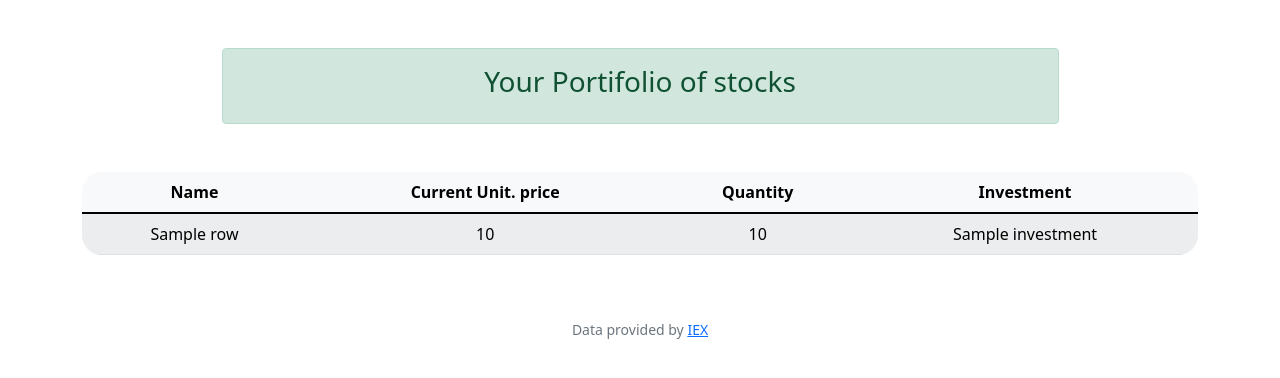
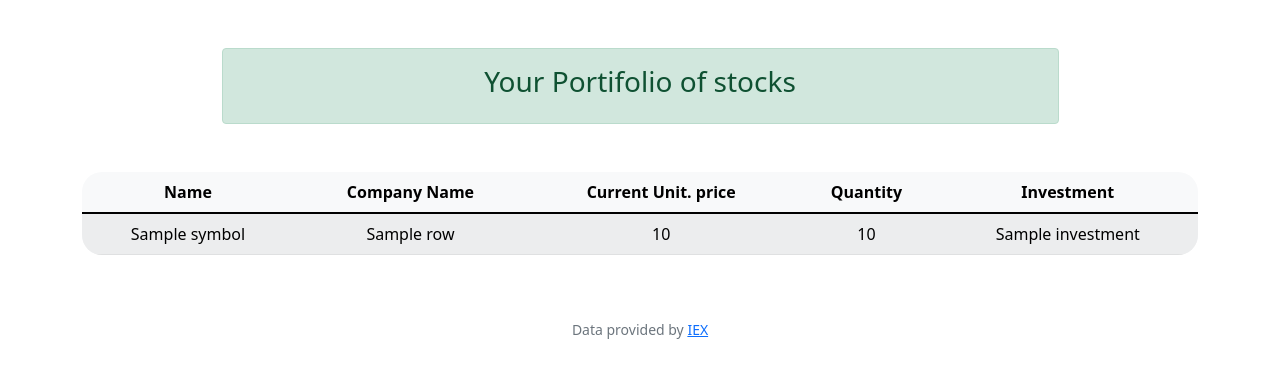
Before and after one commit to j0aoarthur/My-CS50x, a Flask app: template WEEK 9/Problem Set/finance/templates/index.html in a window 1280 px wide. Shown: the part 76-454 px from the top of the page. Run offline with Flask 3, Linux system fonts and the light colour scheme; the template is opened without the code that fills it: most values are stand-ins (such as "Sample title", 1, 10 or a date in 2020); some libraries are stand-ins or nearby versions.

Commit message:
Show Portifolio created and complete

```diff
--- a/WEEK 9/Problem Set/finance/app.py
+++ b/WEEK 9/Problem Set/finance/app.py
@@ -49,8 +49,6 @@ def index():
     """Show portfolio of stocks"""
 
     client_stocks = db.execute("SELECT symbol,sum(quantity) AS quantity,companyName, sum(totalPrice) AS total FROM logs WHERE id = ? AND action = 'purchase' GROUP BY symbol", session["user_id"])
-    client_stocks = 1
-    print(client_stocks)
 
     for row in client_stocks:
         stock = get_stock(row["symbol"])
@@ -70,7 +68,7 @@ def buy():
         stock = request.form.get("stock_ticker", None)
         if stock == None:
             return render_template("quote.html")
-        purchase_stock = get_stock(stock)
+        purchase_stock = get_stock(stock) # gets name,symbol, price
         purchase_stock['quantity'] = request.form.get("stock_quantity", None)
 
         # Check if stock exists
@@ -93,12 +91,10 @@ def buy():
         db.execute("UPDATE users SET cash = ? WHERE id = ?", cash_user, session['user_id'])
 
         # Log stock's infos into a log table
-        # db.execute("INSERT INTO logs (id, companyName, symbol, transactionPrice, quantity, action) VALUES (?,?,?,?,?,?)",
-        #            session["user_id"], purchase_stock['name'],
-        #             purchase_stock['symbol'], purchase_stock['price'],
-        #             purchase_stock['quantity'], 'purchase')
-
-        db.execute("INSERT INTO logs (id, companyName, symbol, transactionPrice, action, quantity) VALUES (1, 'Netflix', 'NFLX', 360, 'purchase', -1")
+        db.execute("INSERT INTO logs (id, companyName, symbol, transactionPrice, quantity, action) VALUES (?,?,?,?,?,?)",
+                   session["user_id"], purchase_stock['name'],
+                    purchase_stock['symbol'], purchase_stock['price'],
+                    purchase_stock['quantity'], 'purchase')
 
         # Update prices to fit us dollar format
         purchase_stock['price'] = usd(purchase_stock['price'])
--- a/WEEK 9/Problem Set/finance/helpers.py
+++ b/WEEK 9/Problem Set/finance/helpers.py
@@ -92,5 +92,8 @@ def get_stock(ticker_symbol):
     ticker_info['price'] = stock_info.get("currentPrice", None)
     ticker_info['symbol'] = stock_info.get("symbol", None)
 
+    if None in [ticker_info['price'], ticker_info['symbol'], ticker_info['name']]:
+        return None
+
 
     return ticker_info
--- a/WEEK 9/Problem Set/finance/templates/index.html
+++ b/WEEK 9/Problem Set/finance/templates/index.html
@@ -16,6 +16,7 @@
                 <thead>
                     <tr>
                         <th>Name</th>
+                        <th>Company Name</th>
                         <th>Current Unit. price</th>
                         <th>Quantity</th>
                         <th>Investment</th>
@@ -24,7 +25,8 @@
                 <tbody>
                     {% for row in stocks %}
                     <tr>
-                        <td> {{ row['name'] }} </td>
+                        <td> {{ row['symbol'] }} </td>
+                        <td> {{ row['companyName']}}</td>
                         <td> {{ row['currentPrice'] }} </td>
                         <td> {{ row['quantity'] }} </td>
                         {% if row['investment'] > 0 %}
@@ -47,7 +49,7 @@
             </table>
 
         {% else %}
-            <div>
+            <div class="my-5">
                 <h5>You don't have any stocks. Buy one!</h5>
                 <a class="btn btn-primary" href="/buy">Buy a stock</a>
             </div>
```
Also changed, not shown: WEEK 9/Problem Set/finance/finance.db, 3 other files.
